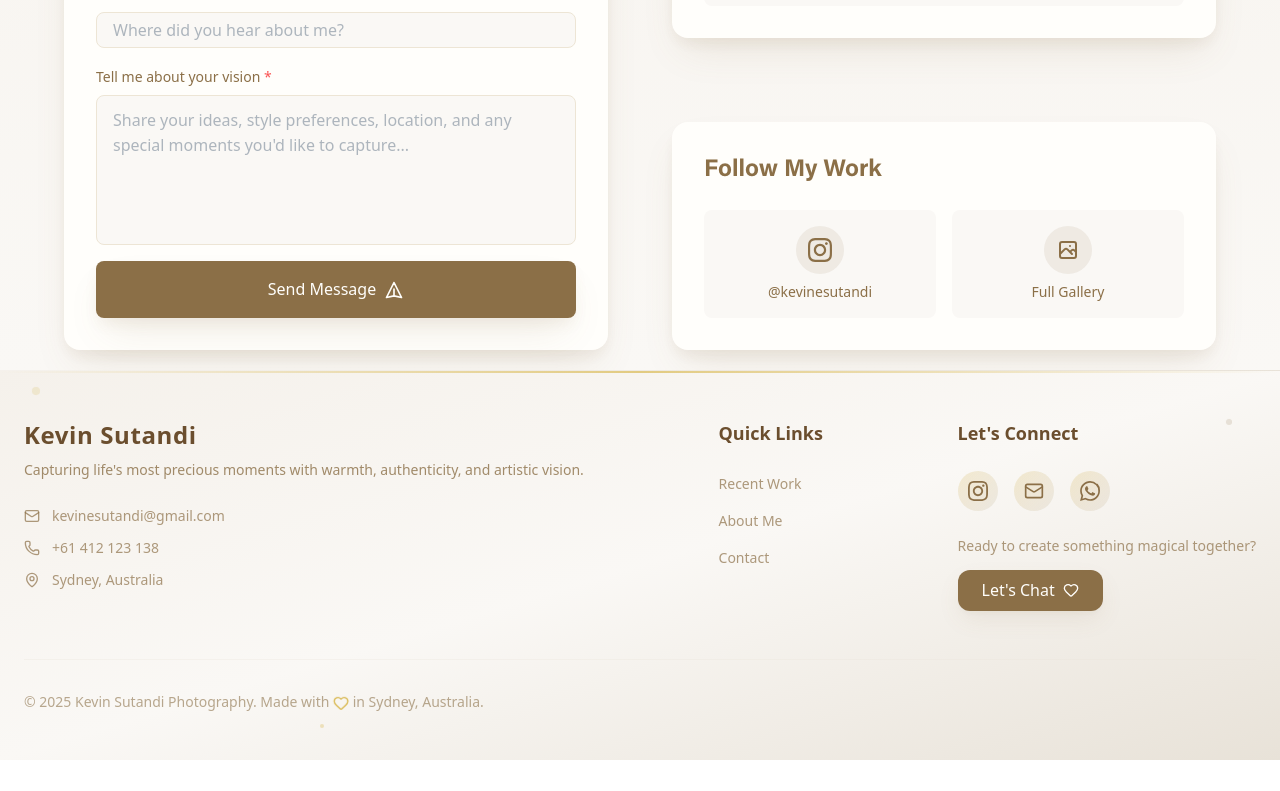
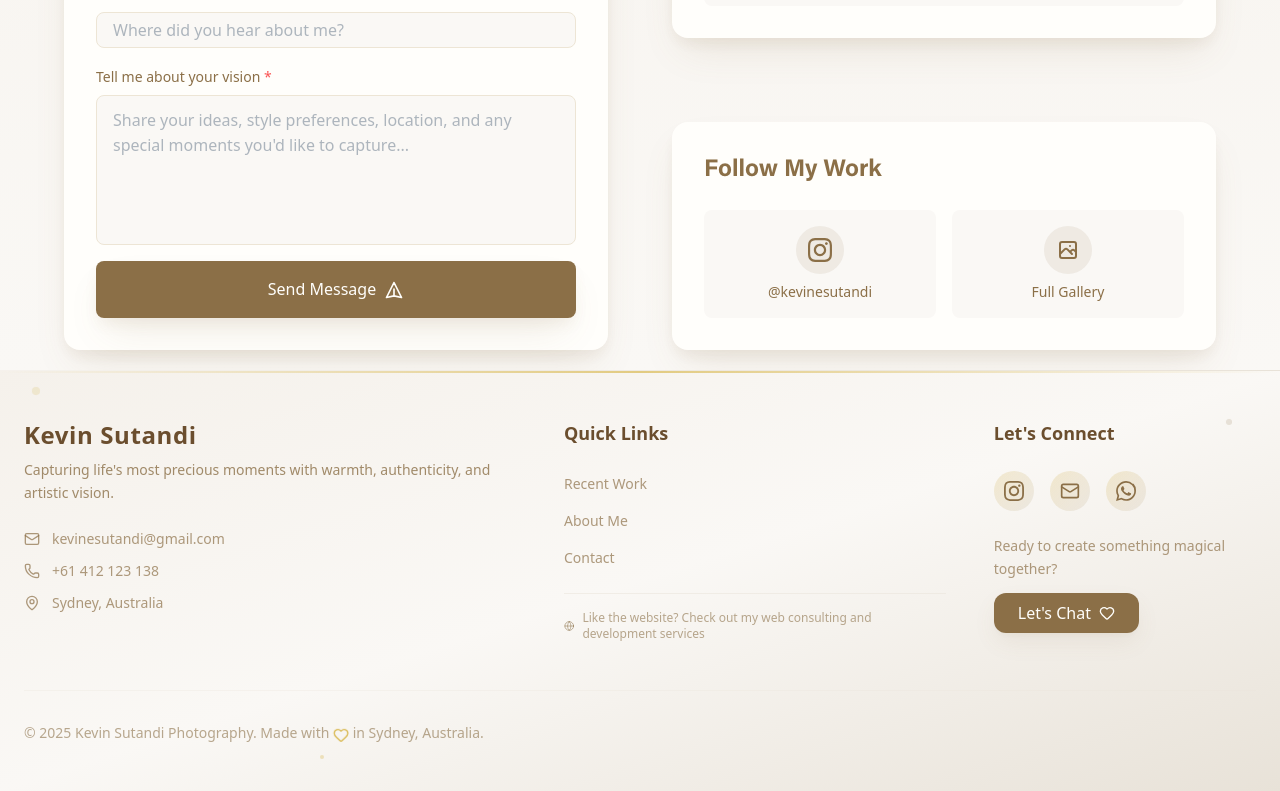
Before and after one commit to KevinSutandi/photo-landing, a Next.js app: page / in a window 1280 px wide. Shown: the part 4063-4854 px from the top of the page. Before the commit the page ends 4823 px from the top, so only its background shows below. Built offline with nearby package versions, Linux system fonts and the light colour scheme.

Commit message:
added gloom studio link

```diff
--- a/src/components/Footer.tsx
+++ b/src/components/Footer.tsx
@@ -1,7 +1,7 @@
 'use client'
 
 import React from 'react'
-import { Heart, Mail, Phone, MapPin } from 'lucide-react'
+import { Heart, Mail, Phone, MapPin, Globe } from 'lucide-react'
 import Link from 'next/link'
 
 const Footer = () => {
@@ -90,7 +90,7 @@ const Footer = () => {
             </ul>
 
             {/* Subtle consulting link (Enable once we have that up and running) */}
-            {/* <div className="pt-4 border-t border-soft-beige/50">
+            <div className="pt-4 border-t border-soft-beige/50">
               <a
                 href="https://gloom.studio"
                 target="_blank"
@@ -100,7 +100,7 @@ const Footer = () => {
                 <Globe className="w-3 h-3 group-hover:scale-110 transition-transform" />
                 <span className="group-hover:underline">Like the website? Check out my web consulting and development services</span>
               </a>
-            </div> */}
+            </div>
           </div>
 
           {/* Social & Connect */}
```
